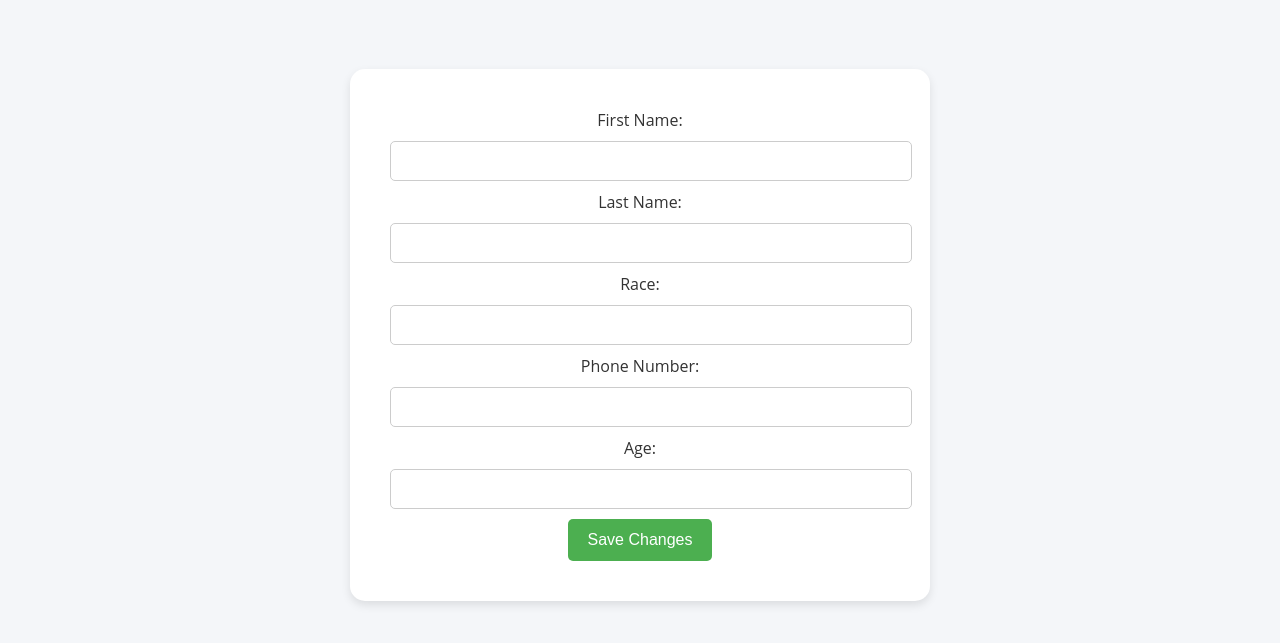
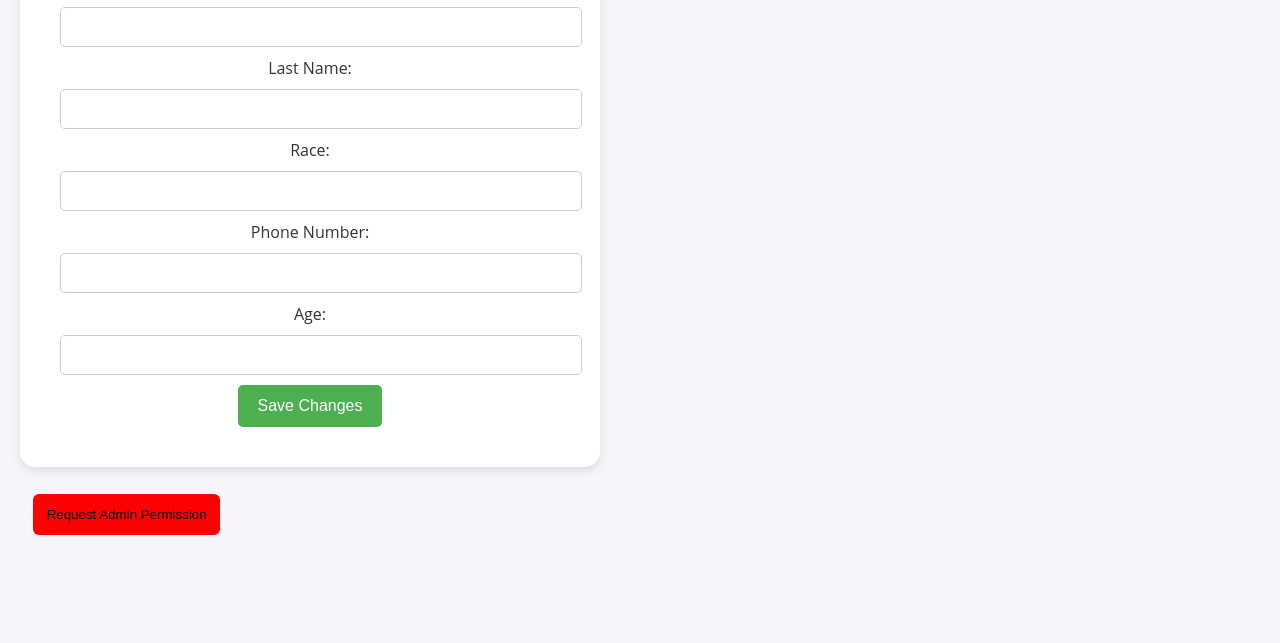
Before and after one commit to BokangWAV/Campus-Safety-App, a website: page app/edit-profile.html in a window 1280 px wide. Shown: the part 85-728 px from the top of the page. Drawn offline with Linux system fonts and the light colour scheme; no server answers; a web font is replaced by a local one.

Commit message:
Update edit-profile.html

```diff
--- a/app/edit-profile.html
+++ b/app/edit-profile.html
@@ -15,7 +15,12 @@
 
   <link href="./styles/edit-profile.css" rel="stylesheet">
   <link href="./styles/dashboard.css" rel="stylesheet">
-
+  <style>
+    #managerReq:hover{
+      background-color: darkred;
+      opacity: 0.8;
+    }
+  </style>
 </head>
 
 <body>
@@ -54,7 +59,7 @@
     </div>
   </div>
 
-  <div class="profile-container">
+  <div class="profile-container" style="display: block;">
     <form class="edit-profile-card" id="editProfileForm">
       <label for="firstname">First Name:</label>
       <input type="text" id="firstname" name="firstname">
@@ -74,6 +79,15 @@
       <!-- Submit Button -->
       <button type="submit">Save Changes</button>
     </form>
+    <div class="role-change-div">
+      <button type="submit" id="managerReq" style="color: black;
+       background-color: red;
+       border-radius: 6px;
+       border: none;
+       padding: 1em;
+       font-weight: 300;
+       margin: 2em 1em;">Request Admin Permission</button>
+    </div>
   </div>
 
 
```
